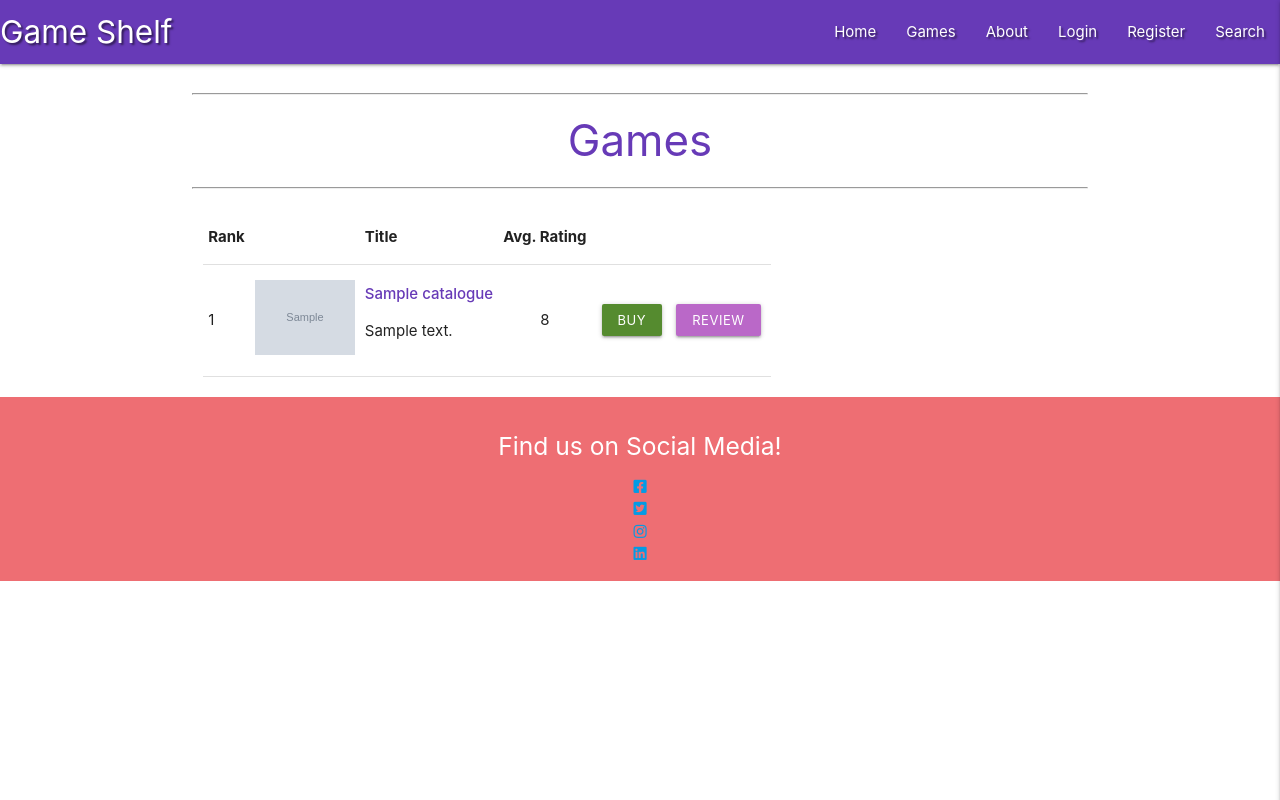
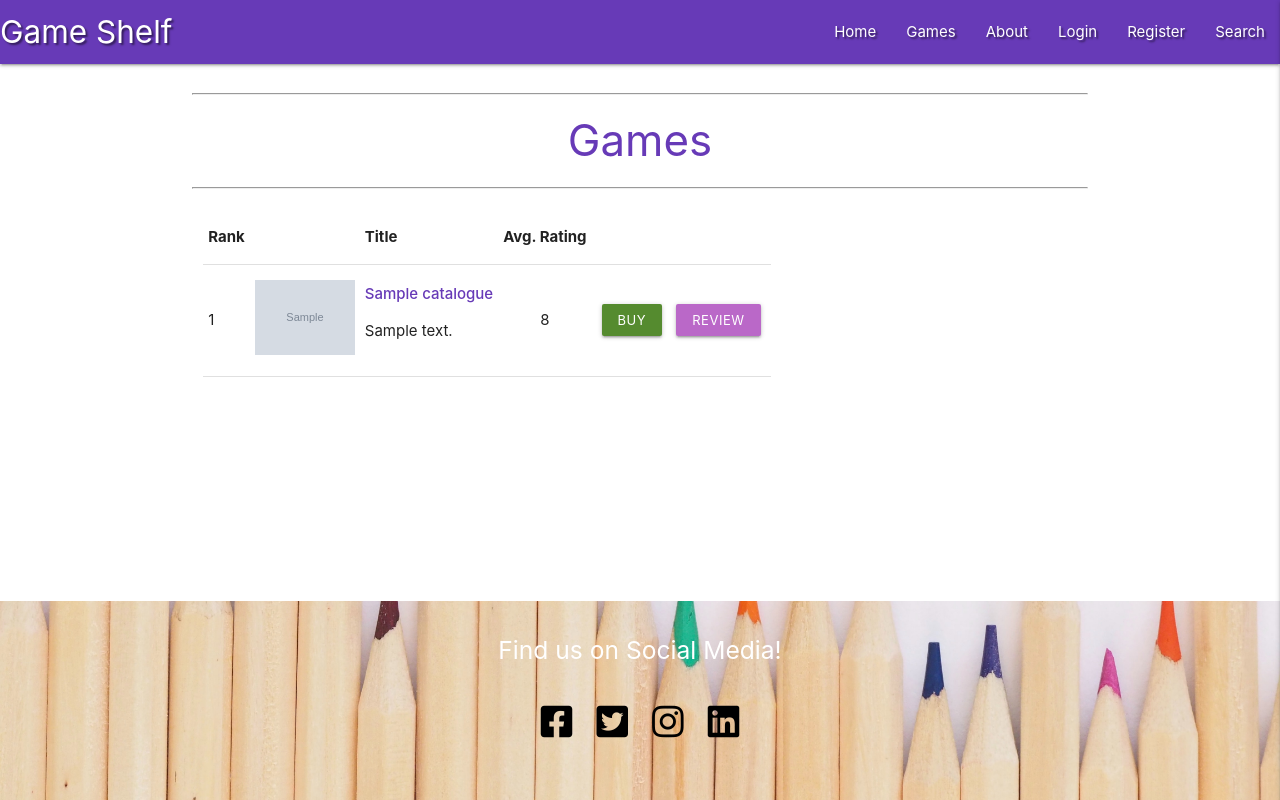
Before and after one commit to NickChapman1988/game-shelf, a Flask app: page / in a window 1280 px wide. Run offline with Flask 2, Linux system fonts and the light colour scheme; grey boxes marked "Sample" are stand-in pictures; a database or web service that is not in the repository returns one stand-in record (values such as "Sample title"); some libraries are stand-ins or nearby versions.

Commit message:
Style footer

```diff
--- a/static/css/style.css
+++ b/static/css/style.css
@@ -3,13 +3,23 @@ html, body {
     padding: 0px;
     border: 0px;
 
+    /* Materialize Sticky Footer */
+    display: flex;
+    min-height: 100vh;
+    flex-direction: column;
+
     /*Remove unnecessary x-scroll */
     width: 100%;
-    height: 100%;
     max-width: 100vw;
     overflow-x: hidden;
 }
 
+/* Materialize Sticky Footer */
+main {
+    flex: 1 0 auto;
+}
+
+/*----------------------------------- General --------------------*/
 .text-shadow {
     text-shadow: 2px 2px 2px rgba(0, 0, 0, 0.5);
 }
@@ -22,9 +32,33 @@ html, body {
     margin: 5px;
 }
 
+/*---------------------------------Header--------------------------*/
+
 .collapsible-header .col strong {
     margin: 5px;
     line-height: 42px;
+}
+
+/*--------------------------------- Footer -----------------------*/
+
+.page-footer {
+    position: relative;
+    background-color: white;
+    background: url("../images/pencils.jpg") no-repeat center bottom fixed;
+    background-size: 100%;
+    object-fit: cover;
+}
+
+#social-links li {
+    display: inline-block;
+}
+
+.social-icon i {
+    font-size: 36px;
+    margin-top: 15px;
+    margin-bottom: 15px;
+    padding: 10px;
+    color: black;
 }
 
 .review-box {
```
Also changed, not shown: static/images/pencils.jpg (added).
